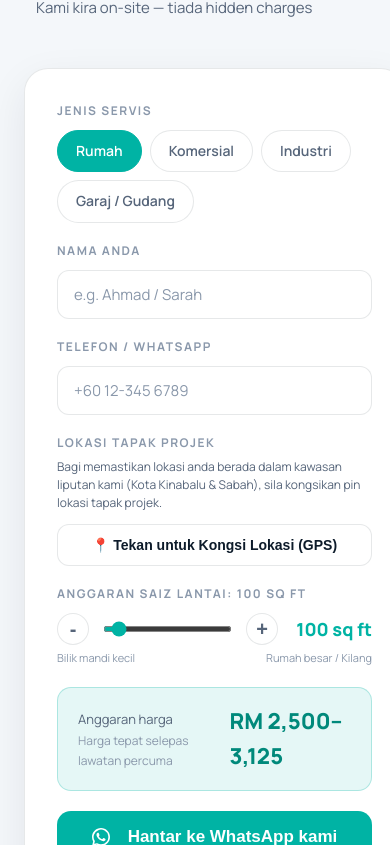
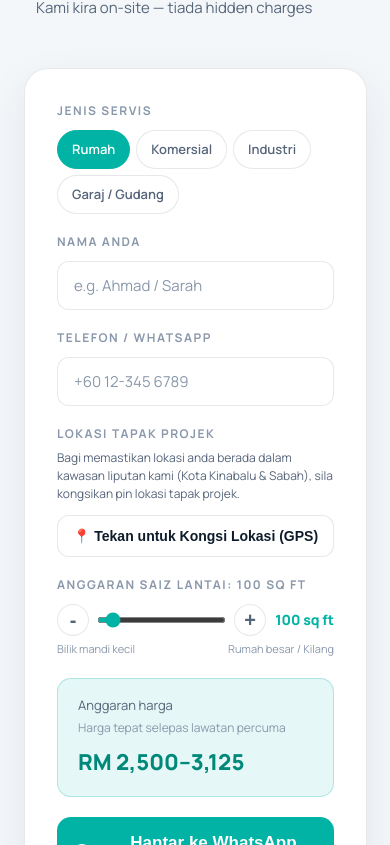
Before and after one commit to eddypoch88/fleks-epoxy-website, a Next.js app: page / in a window 390 px wide. Shown: the part 7839-8684 px from the top of the page. Built offline with nearby package versions, Linux system fonts and the light colour scheme; some icons are missing.

Commit message:
Fix: layout borang pada mobile - slider & harga tidak terpotong

```diff
--- a/src/app/globals.css
+++ b/src/app/globals.css
@@ -171,14 +171,14 @@ h2{font-size:clamp(30px,4.4vw,46px);font-weight:800;letter-spacing:-1px;line-hei
 .btn-loc:hover{border-color:var(--accent);color:var(--accent)}
 .btn-loc.got{border-color:#22c55e;color:#16a34a;background:#f0fdf4}
 
-.size-row{display:flex;align-items:center;gap:14px}
-.size-row input[type=range]{flex:1;accent-color:var(--accent);height:6px;cursor:pointer}
-.size-val{min-width:80px;text-align:right;font-weight:800;font-size:18px}
+.size-row{display:flex;align-items:center;gap:12px}
+.size-row input[type=range]{flex:1;accent-color:var(--accent);height:6px;cursor:pointer;min-width:0}
+.size-val{min-width:70px;text-align:right;font-weight:800;font-size:16px;white-space:nowrap}
 
 .price-est{background:var(--accent-soft);border:1px solid rgba(0,179,164,.25);border-radius:14px;
-  padding:16px 20px;margin-top:20px;display:flex;justify-content:space-between;align-items:center}
+  padding:16px 20px;margin-top:20px;display:flex;justify-content:space-between;align-items:center;gap:12px;flex-wrap:wrap}
 .pe-label{font-size:13px;color:var(--muted)}
-.pe-range{font-size:22px;font-weight:800;color:var(--accent2)}
+.pe-range{font-size:20px;font-weight:800;color:var(--accent2);white-space:nowrap}
 
 .btn-submit{width:100%;padding:16px;border-radius:14px;background:var(--accent);color:#fff;
   border:none;font-size:17px;font-weight:800;cursor:pointer;transition:.25s;margin-top:6px;
@@ -250,4 +250,12 @@ footer{border-top:1px solid var(--line);padding:56px 0 30px;margin-top:30px}
   section{padding:64px 0}
   .hero.golden-style{padding:120px 0 200px; min-height:100vh}
   .foot-grid{grid-template-columns:1fr}
+
+  /* Fix booking form on mobile */
+  .size-row{flex-wrap:nowrap;gap:8px}
+  .size-val{font-size:14px;min-width:60px}
+  .price-est{flex-direction:column;align-items:flex-start;gap:8px}
+  .pe-range{font-size:22px}
+  .chips{gap:6px}
+  .chip{padding:8px 14px;font-size:13px}
 }
```
